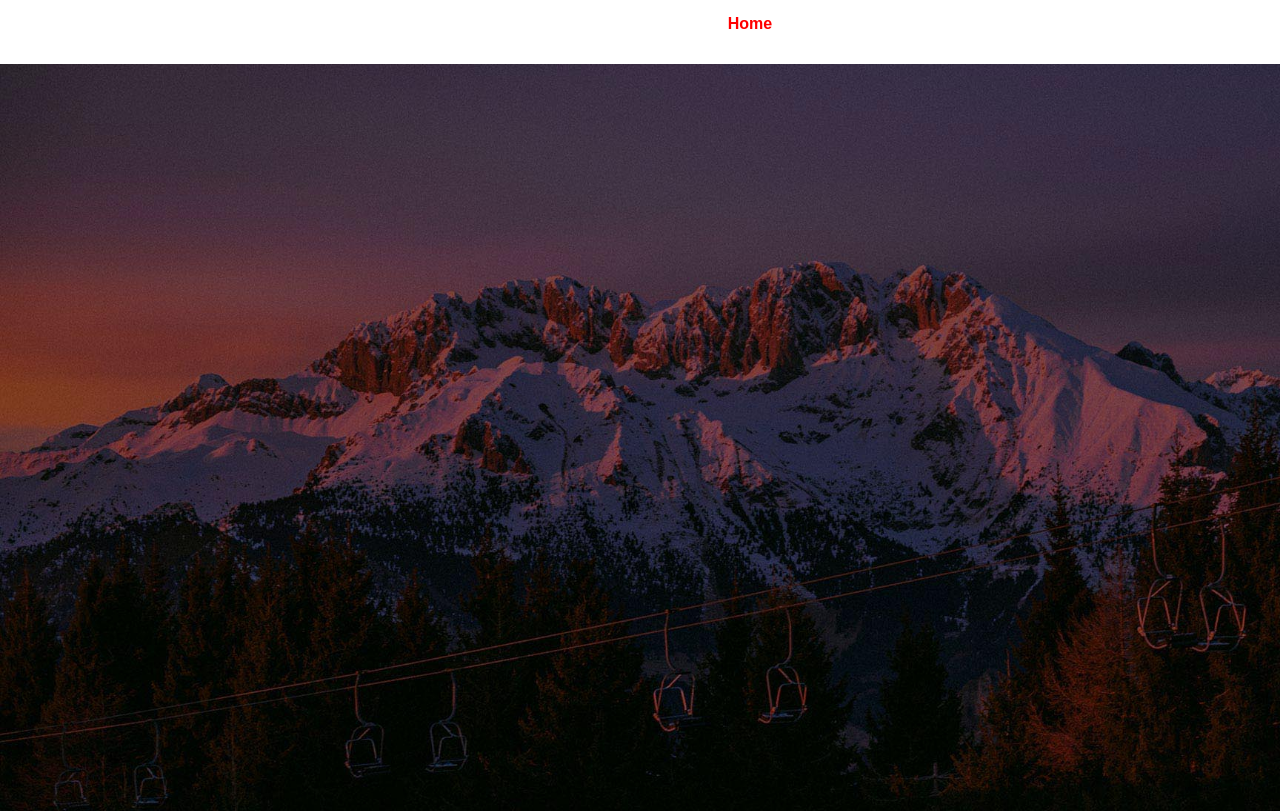
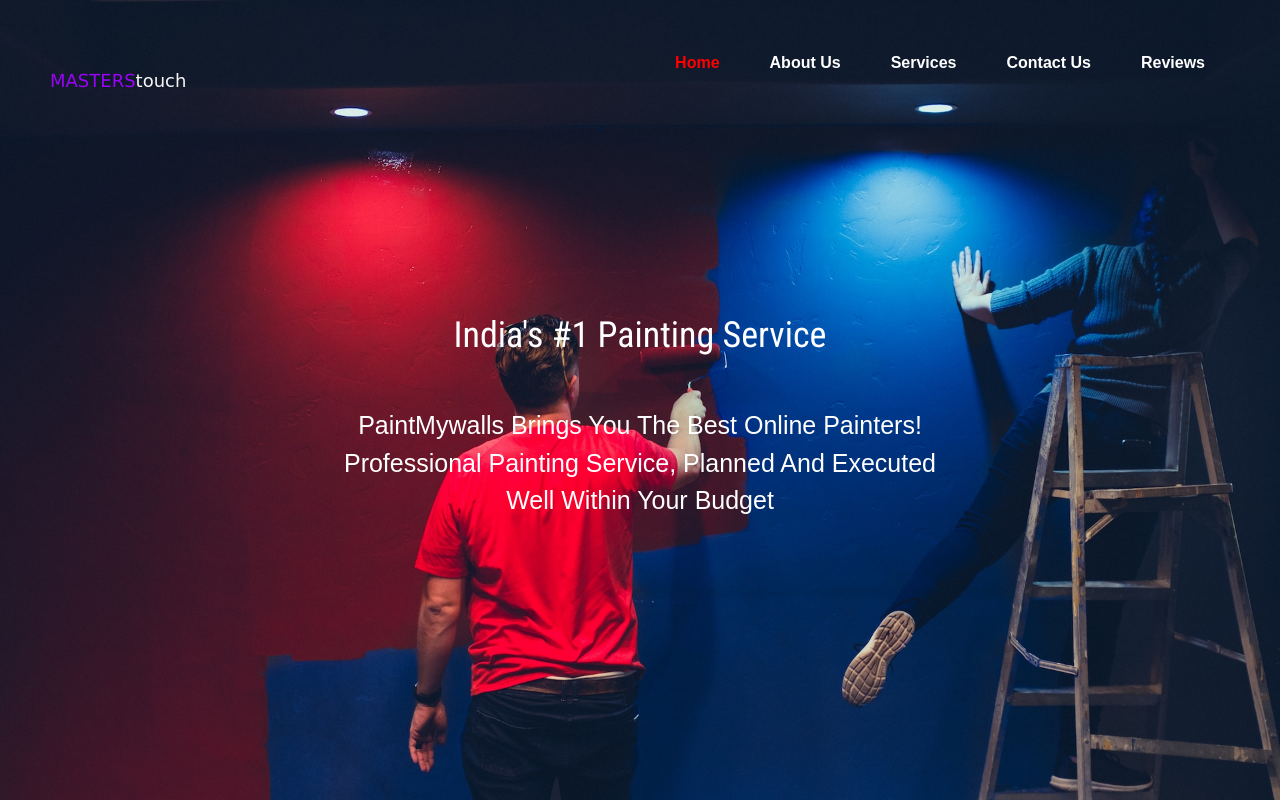
Before and after one commit to PavanKumar190/master-project, a plain HTML site: page index.html in a window 1280 px wide. Shown: the top 811 px of the page. Drawn offline with nearby package versions, Linux system fonts and the light colour scheme.

Commit message:
first commit

```diff
--- a/index.html
+++ b/index.html
@@ -40,95 +40,34 @@
 
 <body>
 
-    <nav class = "navbar">
-        <a href = "#" class = "logo">Master Touch</a>
+    <nav class = "navbar-top">
+        <!-- <a href = "#" class = "logo">Master Touch</a> -->
+        <div class="logo">
+            MASTERS<span>touch</span>
+        </div>
         <div class = "nav-links">
             <ul>
-                <li class="active"><a href="#" class="links">Home</a></li>
-                <li><a href="#">About Us</a></li>
-                <li><a href="#">Services</a></li>
-                <li><a href="#">Contact Us</a></li>
-                <li><a href="#">Reviews</a></li>
+                <li class="active"><a href="#home" class="links">Home</a></li>
+                <li><a href="#about">About Us</a></li>
+                <li><a href="#services">Services</a></li>
+                <li><a href="#contact">Contact Us</a></li>
+                <li><a href="#testimonal">Reviews</a></li>
             </ul>
 
         </div>
         <img src="menu-btn.png" alt="menu hamburger" class = "menu-hamburger" >
     </nav>
-    <header></header>
-    <!-- <header>
-        <div class="header-main">
-            <div class="container">
-                <nav id='cssmenu'>
+    <header>
+        <div class="centered-content">
+            <h1>India's #1
+                Painting Service
+            </h1>
+            <p>PaintMywalls brings you the best online painters! Professional Painting Service, planned and executed well within your budget</p>
 
-                    <div class="logo">
-                        MASTERS<span>touch</span>
-                    </div>
-                    <div id="head-mobile"></div>
-                    <div class="button"></div>
+        </div>
 
-                    <ul>
-                        <li><a href='#home'>Home</a></li>
-                        <li><a href='#about'>About us</a> </li>
-                        <li><a href='#services'>services</a></li>
+    </header>
 
-                        <li><a href='#contact'>Contact us</a></li>
-                        <li><a href='#testimonal'>Reviews</a></li>
-                    </ul>
-                </nav>
-            </div>
-        </div>
-    </header> -->
-    <!-- <div style="margin-top: 60px;">
-    <div id="carouselExampleCaptions" class="carousel slide" data-ride="carousel">
-        <ol class="carousel-indicators">
-          <li data-target="#carouselExampleCaptions" data-slide-to="0" class="active"></li>
-          <li data-target="#carouselExampleCaptions" data-slide-to="1"></li>
-          <li data-target="#carouselExampleCaptions" data-slide-to="2"></li>
-          <li data-target="#carouselExampleCaptions" data-slide-to="3"></li>
-
-        </ol>
-        <div class="carousel-inner">
-          <div class="carousel-item active">
-            <img src="Painter-img.jpeg" class="d-block w-100 carousel-img" alt="Painter image">
-
-          </div>
-          <div class="carousel-item">
-            <img src="about-us.png" class="d-block w-100 carousel-img" alt="about us image">
-             <div class="carousel-caption">
-                <h3 class="text-white">discover a new you!</h3>
-                <p>we Bring your home to lively colors</p>
-                <a class="btn btn-danger" href="#">About Us</a>
-            </div>
-          </div>
-          <div class="carousel-item">
-            <img src="service.png" class="d-block w-100 carousel-img" alt="service image">
-            <div class="carousel-caption">
-                <h3 class="text-white">discover a new you!</h3>
-                <p>we Bring your home to lively colors</p>
-                <a class="btn btn-danger" href="#">Services</a>
-            </div>
-          </div>
-          <div class="carousel-item">
-            <img src="contact-us.png" class="d-block w-100 carousel-img" alt="contact image">
-            <div class="carousel-caption">
-                <h3 class="text-white">discover a new you!</h3>
-                <p>we Bring your home to lively colors</p>
-                <a class="btn btn-danger" href="#">Contact Us</a>
-            </div>
-          </div>
-        </div>
-        <button class="carousel-control-prev" type="button" data-target="#carouselExampleCaptions" data-slide="prev">
-          <span class="carousel-control-prev-icon" aria-hidden="true"></span>
-          <span class="sr-only">Previous</span>
-        </button>
-        <button class="carousel-control-next" type="button" data-target="#carouselExampleCaptions" data-slide="next">
-          <span class="carousel-control-next-icon" aria-hidden="true"></span>
-          <span class="sr-only">Next</span>
-        </button>
-      </div>
-    </div> -->
-
-    <!-- carousal end -->
 
 
 
--- a/style.css
+++ b/style.css
@@ -20,11 +20,54 @@ body {
 header{
     height:100vh;
     width: 100vw;
-    background-image: url(landscape.jpg);
+    background-image: url(bg-wall-paint.jpg);
     background-size: cover;
 }
-
-.navbar{
+.centered-content {
+    position: absolute;
+    top: 50%;
+    left: 50%;
+    transform: translate(-50%, -50%);
+    text-align: center; /* Optional, for centering text horizontally */
+}
+
+.centered-content h1 {
+    /* Additional styles for your <h1> tag, if needed */
+    color: white; /* Example text color */
+    font-size: 36px; /* Example font size */
+}
+.centered-content p{
+    color: #fff;
+    font-size: 25px;
+}
+
+.centered-content h1:hover{
+    color: #ff0000; /* Change to the desired color when hovered (e.g., red) */
+    transition: color 0.3s ease;
+}
+
+.centered-content p:hover{
+    color: #ff0000; /* Change to the desired color when hovered (e.g., red) */
+    transition: color 0.3s ease;
+}
+@media screen and (max-width: 768px) {
+    /* Adjust styles for screens up to 768px wide */
+    header {
+        height: 70vh;
+
+        /* Add other styles as needed */
+    }
+    .centered-content h1 {
+        color: white;
+        font-size: 25px;
+    }
+    .centered-content p{
+        color: #fff;
+        font-size: 15px;
+    }
+}
+
+.navbar-top{
     position: absolute;
     padding: 50px;
     display: flex;
@@ -34,30 +77,47 @@ header{
     box-sizing: border-box;
 }
 
-.navbar a{
+.navbar-top a{
     color:white;
 }
-
-.navbar .logo{
+.navbar-top .logo{
+    position: relative;
+    z-index: 123;
+    padding-top: 20px;
+    font: 18px verdana;
+    color: #9903f6;
+    float: left;
+}
+
+.navbar-top .logo span {
+    color: #f9f6f8;
+    font-family: cursive;
+}
+/* .navbar-top .logo{
     font-size: 2em;
     font-weight: bold;
-}
-
-.navbar .nav-links ul{
+} */
+
+.navbar-top .nav-links ul{
     display: flex;
 
 }
 
-.navbar .nav-links ul li {
+.navbar-top .nav-links ul li {
     margin: 0 25px;
 }
 
-.navbar .nav-links ul li.active a {
+.navbar-top .nav-links ul li.active a {
     color: red;
     font-weight: 600;
-}
-
-.navbar .menu-hamburger{
+    text-decoration: none;
+}
+.navbar-top .nav-links ul li a {
+    font-weight: 600;
+    text-decoration: none;
+}
+
+.navbar-top .menu-hamburger{
     display: none;
     position: absolute;
     top:50px;
@@ -67,15 +127,15 @@ header{
 
 
 @media screen and (max-width:900px){
-    .navbar{
+    .navbar-top{
         padding: 0px;
     }
-    .navbar .logo{
+    .navbar-top .logo{
         position: absolute;
         top: 40px;
         left: 30px;
     }
-    .navbar .menu-hamburger{
+    .navbar-top .menu-hamburger{
         display: block;
     }
     .nav-links {
@@ -100,7 +160,7 @@ header{
         flex-direction: column;
         align-items: center;
     }
-    .navbar .nav-links ul li {
+    .navbar-top .nav-links ul li {
         margin: 25px 0;
         font-size:1.2em;
     }
@@ -806,7 +866,7 @@ p {
 }
 
 .testimonial_section .about_content .layer_content a:hover {
-    color: #ff5e14;
+    color: #ff14b5;
 }
 
 .testimonial_section .testimonial_box {
@@ -815,13 +875,13 @@ p {
 }
 
 .testimonial_section .testimonial_box .testimonial_container {
-    background-color: #ff5e14;
+    background-color: #ff14b5;
     margin-left: -170px !important;
     position: relative;
 }
 
 .testimonial_section .testimonial_box .testimonial_container .background_layer {
-    background-color: #ff5e14;
+    background-color: #ff14b5;
     width: auto;
     margin-right: -200px;
     right: 0;
```
Also changed, not shown: bg-wall-paint.jpg (added).
